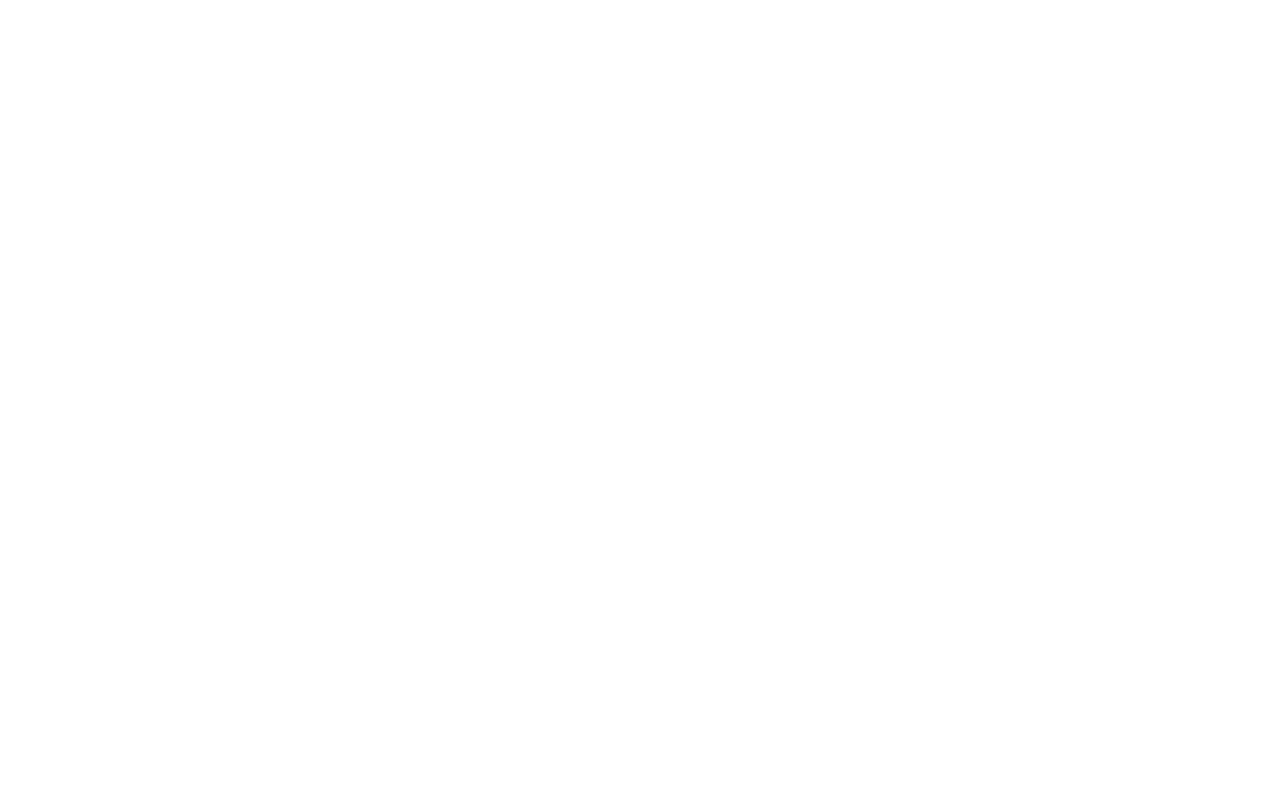
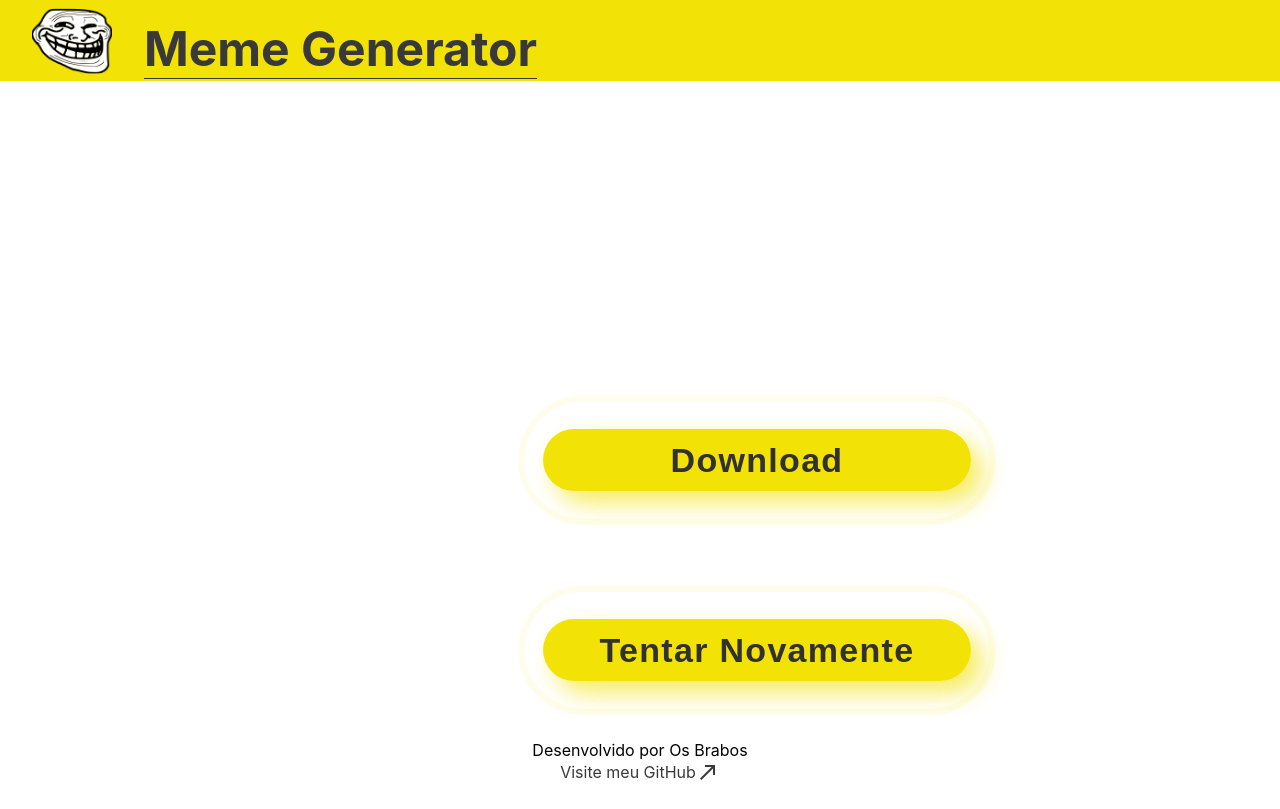
Before and after one commit to CarlosMendesDev/meme-generator, a React (Create React App) app: page /meme in a window 1280 px wide. Before the commit this address had no page. Built offline with nearby package versions, Linux system fonts and the light colour scheme.

Commit message:
feat(Meme): Nova Pagina
Adiciona Pagina do Meme

```diff
--- /dev/null
+++ b/src/css/Meme.css
@@ -0,0 +1,141 @@
+.EditMeme {
+  text-align: -webkit-center;
+  width: 100vw;
+  height: 100vh;
+}
+
+header {
+  background-color: #F2E205;
+  padding-left: 2rem;
+  display: flex;
+  align-items: center;
+  height: 81px;
+}
+
+.logo-header {
+  margin: none!important;
+  width: 80px;
+  height: 66px;
+}
+
+.title-header {
+  margin-left: 2rem;
+  color: #393939;
+  font-weight: bold;
+  font-size: 48px;
+}
+
+.container-meme {
+  max-width: 450px;
+  display: grid;
+}
+
+#meme {
+  width: 450px;
+  height: 316px;
+  background-size: cover;
+}
+
+.container-meme label {
+  font-family: 'Anton';
+  font-size: 45px;
+  color: aliceblue;
+}
+
+.button {
+  max-width: 450px;
+  min-height: 62px;
+  font-family: 'Nunito', sans-serif;
+  font-size: 34px;
+  letter-spacing: 1.3px;
+  font-weight: 700;
+  color: #313133;
+  background: #F2E205;
+  background: linear-gradient(90deg, rgba(242,226,5,1) 0%, rgba(242,226,5,1) 100%);
+  border: none;
+  border-radius: 1000px;
+  box-shadow: 12px 12px 24px rgba(242,226,5,.64);
+  transition: all 0.3s ease-in-out 0s;
+  cursor: pointer;
+  outline: none;
+  position: relative;
+  padding: 10px;
+  margin-top: 2rem;
+  display: flex;
+  flex-direction: row;
+  align-items: center;
+  justify-content: center;
+}
+
+button::before {
+  content: '';
+  border-radius: 1000px;
+  min-width: calc(450px + 12px);
+  min-height: calc(62px + 12px);
+  border: 6px solid #F2E205;
+  box-shadow: 0 0 60px rgba(242,226,5,.64);
+  position: absolute;
+  top: 50%;
+  left: 50%;
+  transform: translate(-50%, -50%);
+  opacity: 0;
+  transition: all .3s ease-in-out 0s;
+}
+
+.button:hover, .button:focus {
+  color: #313133;
+  transform: translateY(-6px);
+}
+
+button:hover::before, button:focus::before {
+  opacity: 1;
+}
+
+button::after {
+  content: '';
+  width: 0px; height: 30px;
+  border-radius: 180px;
+  border: 6px solid #F2E205;
+  position: absolute;
+  z-index: -1;
+  top: 50%;
+  left: 50%;
+  transform: translate(-50%, -50%);
+  animation: ring 1.5s infinite;
+}
+
+button:hover::after, button:focus::after {
+  animation: none;
+  display: none;
+}
+
+@keyframes ring {
+  0% {
+    width: 300px;
+    height: 81px;
+    opacity: 1;
+  }
+  100% {
+    width: 480px;
+    height: 120px;
+    opacity: 0;
+  }
+}
+
+footer {
+  display: grid;
+  position: fixed;
+  bottom: 1rem;
+  left: 0;
+  right: 0;
+}
+
+a {
+  text-decoration: none;
+  text-align: center;
+  display: flex;
+  flex-direction: row;
+  align-items: center;
+  justify-content: center;
+  color: #393939;
+}
--- a/src/index.js
+++ b/src/index.js
@@ -5,12 +5,14 @@
 
 import App from './pages/App'
 import EditMeme from './pages/EditMeme';
+import Meme from './pages/Meme';
 
 render(
   <Router>
     <Routes>
-      <Route path="/" exact element={<App/>} />
-      <Route path="/edit" element={<EditMeme/>} />
+      <Route path = "/" exact element = { <App/> } />
+      <Route path = "/edit" element = { <EditMeme/> } />
+      <Route path = "/meme" element = { <Meme/> } />
     </Routes>
   </Router>,
   document.getElementById('root')
--- /dev/null
+++ b/src/pages/Meme.js
@@ -0,0 +1,75 @@
+/* eslint-disable jsx-a11y/alt-text */
+import '../css/Meme.css';
+import CallMadeIcon from '@material-ui/icons/CallMade';
+import { Component } from 'react';
+import { Link } from 'react-router-dom'
+
+import MemeGenerate from '../service/MemeGenerate';
+
+class Meme extends Component {
+  render() {
+    return (
+      <div className="EditMeme">
+        <header>
+          <Link to="/">
+            <img
+              src="/Trollface.png"
+              className="logo-header"
+            ></img>
+          </Link>
+          <h1 className="title-header">Meme Generator</h1>
+        </header>
+
+        <div className="container-meme">
+          <div
+            id="meme"
+            style={{
+              backgroundImage: `url(${MemeGenerate.getFile()})`,
+            }}
+          >
+            <label className='TopText'>
+              { MemeGenerate.getTopText() }
+            </label>
+            <label className='BottomText'>
+              { MemeGenerate.getBottomText() }
+            </label>
+          </div>
+
+          <div className='buttons'>
+            <button
+              className="button"
+            >
+              Download
+            </button>
+            <button
+              className="button"
+              onClick={this.voltar}
+            >
+              Tentar Novamente
+            </button>
+          </div>
+        </div>
+
+        <Link to="/edit" id="edit-page"/>
+
+        <footer>
+          <label>Desenvolvido por Os Brabos</label>
+          <a href="https://github.com/CarlosMendesDev" target="blank">
+            Visite meu GitHub
+            <CallMadeIcon></CallMadeIcon>
+          </a>
+        </footer>
+      </div>
+    );
+  }
+
+
+  voltar() {
+    alert(0)
+
+    const btnPageEdit = document.getElementById('edit-page');
+    btnPageEdit.click();
+  }
+}
+
+export default Meme;
```
